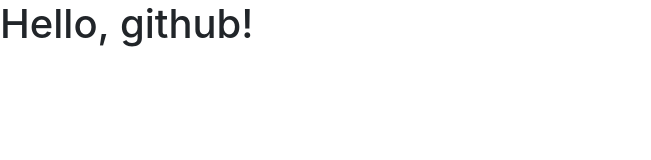
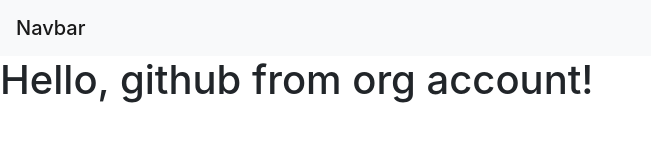
Before and after one commit to larryfantmo/edxwebDemo, a plain HTML site: page index.html in a window 1280 px wide. Shown: the whole page, without its empty margins (0-651 px from the left). Drawn offline with nearby package versions, Linux system fonts and the light colour scheme.

Commit message:
Update index.html

```diff
--- a/index.html
+++ b/index.html
@@ -11,7 +11,10 @@
     <title>Hello, world!</title>
   </head>
   <body>
-    <h1>Hello, github!</h1>
+    <nav class="navbar navbar-light bg-light">
+  <span class="navbar-brand mb-0 h1">Navbar</span>
+</nav>
+    <h1>Hello, github from org account!</h1>
 
     <!-- Optional JavaScript -->
     <!-- jQuery first, then Popper.js, then Bootstrap JS -->
```
